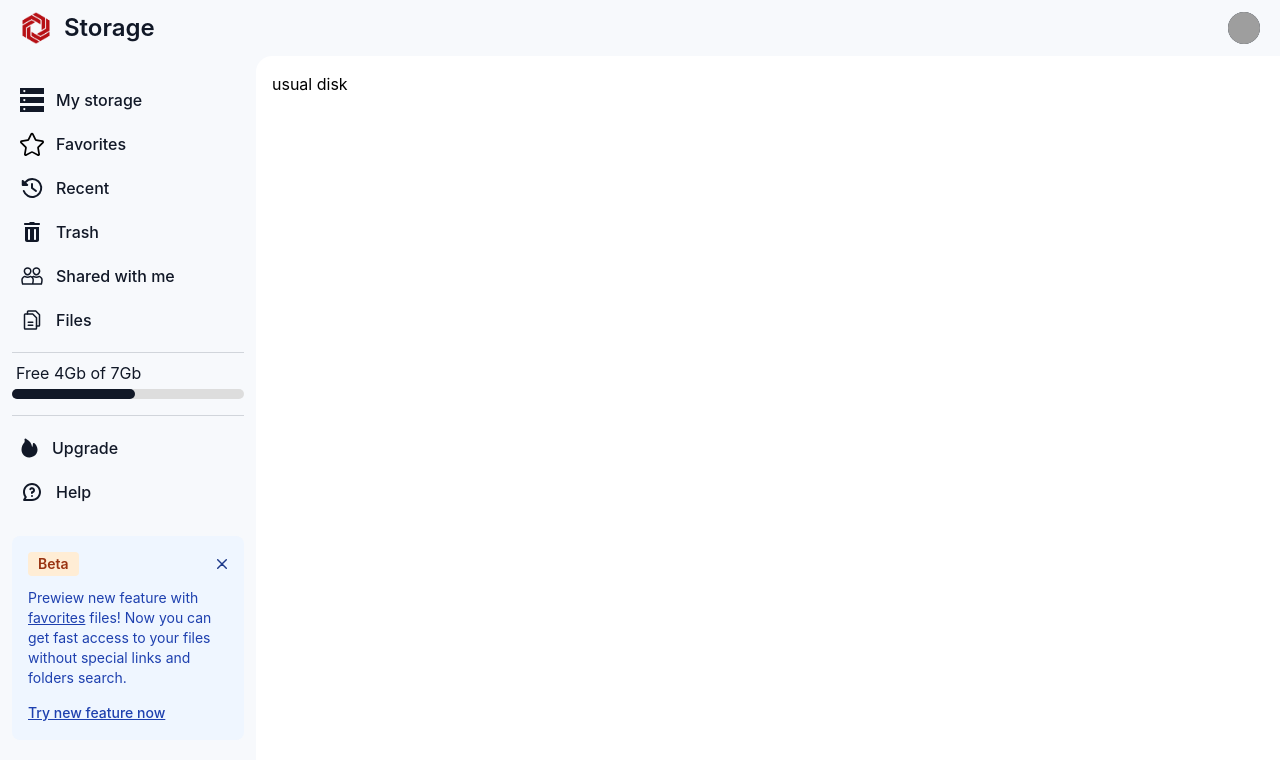
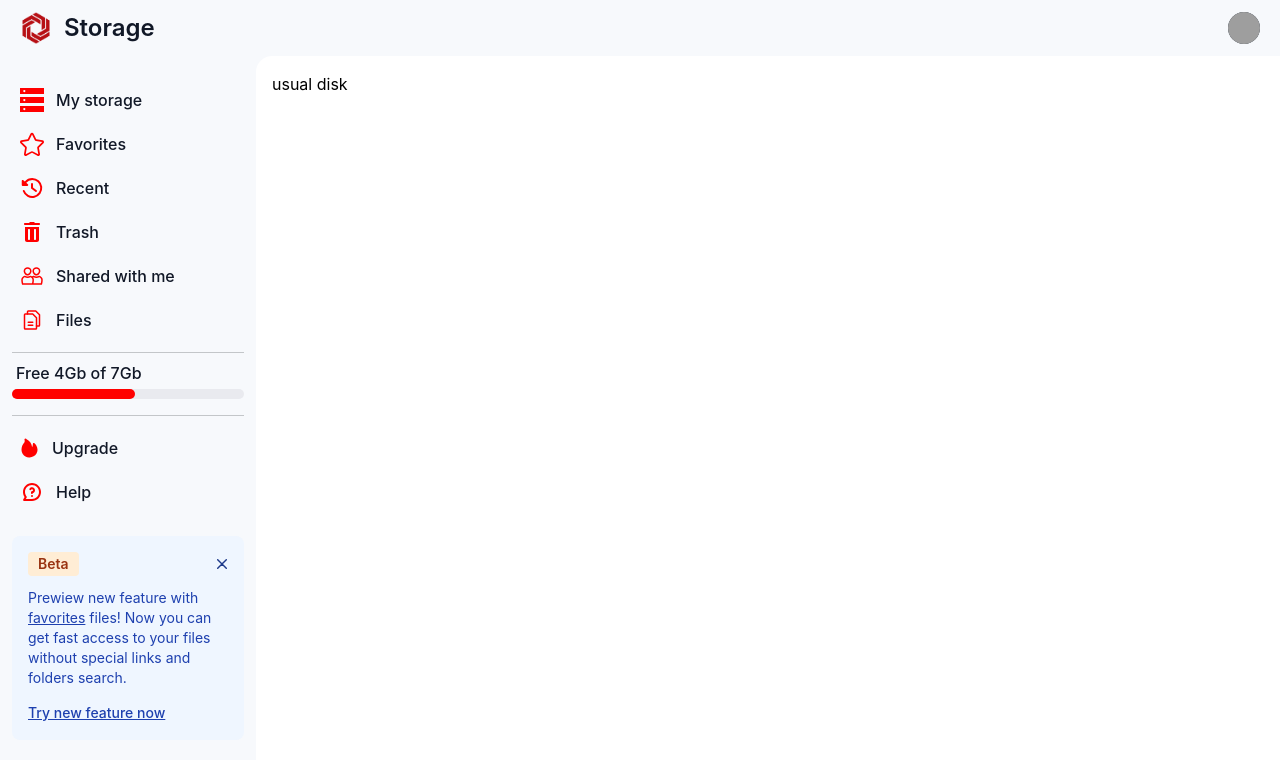
Before and after one commit to Calisthetic/file-storage-frontend, a React (Create React App) app: page /disk in a window 1280 px wide. Shown: the top 760 px of the page. Built offline with nearby package versions, Linux system fonts and the light colour scheme; grey boxes are pictures that could not be loaded.

Commit message:
modal customize ui

```diff
--- a/src/index.css
+++ b/src/index.css
@@ -7,16 +7,18 @@
   --backgroundLight: #f7f9fc;
   --backgroundDarkHover: #333639;
   --backgroundLightHover: #e3e6ee;
-  --backgroundSecondaryDark: #0f0f0f;
+  --backgroundSecondaryDark: #0f1316;
   --backgroundSecondaryLight: #ffffff;
   --backgroundThirdDark: #232629;
-  --backgroundThirdLight: #dddddd;
+  --backgroundThirdLight: #e9eaef;
   --backgroundAccentDark: #232629;
   --backgroundAccentLight: #ffffff;
+  --borderDark: #43464a;
+  --borderLight: #c3c6c9;
   --textDark: #dddddd;
   --textLight: #111827;
   --iconDark: #ff0000;
-  --iconLight: #111827;
+  --iconLight: #ff0000;
 }
 
 body,html {
--- a/src/routes/disk/disk.tsx
+++ b/src/routes/disk/disk.tsx
@@ -15,6 +15,7 @@ import DiskFiles from "./disk-files";
 import Box from '@mui/material/Box';
 import Typography from '@mui/material/Typography';
 import Modal from '@mui/material/Modal';
+import EditUIModal from "./edit-ui-modal";
 
 export default function Disk() {
   const adRef:any = useRef()
@@ -73,11 +74,11 @@ export default function Disk() {
     top: '50%',
     left: '50%',
     transform: 'translate(-50%, -50%)',
-    width: 400,
-    bgcolor: 'background.paper',
-    border: '2px solid #000',
+    width: "auto",
+    bgcolor: 'none',
     boxShadow: 24,
-    p: 4,
+    overflow: "hidden",
+    borderRadius: "16px"
   };
 
   return (
@@ -161,14 +162,12 @@ export default function Disk() {
         aria-describedby="modal-modal-description"
       >
         <Box sx={style}>
-          <p className=" font">Customize the interface</p>
-          <p>with your favourite colors!</p>
-          <div>ddkkdk</div>
+          <EditUIModal></EditUIModal>
         </Box>
       </Modal>
       <aside ref={sideBarRef} id="logo-sidebar"
-      className="fixed top-0 left-0 z-30 w-64 h-screen pt-20 transition-transform border-gray-200 sm:translate-x-0
-      -translate-x-full bg-backgroundLight dark:bg-backgroundDark dark:border-gray-700" aria-label="Sidebar">
+      className="fixed top-0 left-0 z-30 w-64 h-screen pt-20 transition-transform border-borderLight dark:border-borderDark sm:translate-x-0
+      -translate-x-full bg-backgroundLight dark:bg-backgroundDark" aria-label="Sidebar">
         <div className="h-full px-3 pb-4 overflow-y-auto bg-backgroundLight dark:bg-backgroundDark">
           <ul className="space-y-1 font-medium">
             <motion.li initial={{y: 20, opacity: 0}} animate={{y: 0, opacity: 1}} transition={{delay: 0.2, stiffness: 300, damping: 24}}>
@@ -186,7 +185,7 @@ export default function Disk() {
                 0 0 0 .948 2.203 2.351 2.351 0 0 0 2.449.131L16 27.811l7.26 3.908a2.367 2.367 0 0 0 2.449-.131 2.225 2.225 0 0 0
                 .947-2.203l-1.416-8.451 6.104-6.092c.603-.603.81-1.485.537-2.285zm-8.293 6.806a2.216 2.216 0 0 0-.627 1.934l1.416 8.451-7.26-3.906a2.361 2.361 0 0 0-2.235
                 0l-7.26 3.906 1.416-8.451a2.212 2.212 0 0 0-.626-1.934L2.31 13.271l8.326-1.24a2.306 2.306 0 0 0 1.743-1.268L16 3.251l3.62 7.513a2.31 2.31 0 0 0 1.742 1.268l8.328
-                1.24-6.102 6.091z" className="fill-icontWhite dark:fill-iconDark"></path>
+                1.24-6.102 6.091z" className="fill-iconLight dark:fill-iconDark"></path>
               </svg>
               <span className="ml-3">Favorites</span>
               </Link>
@@ -278,7 +277,7 @@ export default function Disk() {
             </motion.li> */}
           </ul>
           {/* Storage usage */}
-          <div className="mt-3 border-y pt-2 pb-4 border-gray-300 dark:border-gray-700">
+          <div className="mt-3 font-medium border-y pt-2 pb-4 border-borderLight dark:border-borderDark">
             <motion.span className=" font-meduim flex-1 ml-1 text-textLight dark:text-textDark"
               initial={{y: 20, opacity: 0}}
               animate={{y: 0, opacity: 1}}
--- /dev/null
+++ b/src/routes/disk/edit-ui-modal.tsx
@@ -0,0 +1,61 @@
+import { useRef} from 'react';
+
+export default function EditUIModal() {
+  const primaryBackgroundRef:any = useRef()
+  const secondaryBackgroundRef:any = useRef()
+  const thirdBackgroundRef:any = useRef()
+  const backgroundHoverRef:any = useRef()
+  const borderRef:any = useRef()
+  const textRef:any = useRef()
+  const iconRef:any = useRef()
+
+  let isDarkMode:boolean = false;
+  if (window.matchMedia && window.matchMedia('(prefers-color-scheme: dark)').matches) {
+    isDarkMode = true
+  }
+
+  function ChangeTheme(e:any) {
+    // if (inputColor.current) {
+    //   document.documentElement.style
+    //   .setProperty('--textDark', inputColor.current.value);
+    // }
+  }
+
+  return (
+    <div className="text-textLight dark:text-textDark bg-backgroundSecondaryLight dark:bg-backgroundSecondaryDark
+    rounded-2xl w-full h-full justify-center text-center">
+      <p className="py-2 px-3 border-b-2 whitespace-nowrap text-xl font-bold
+      border-borderLight dark:border-borderDark">Customize the interface</p>
+      <div className="whitespace-nowrap pt-2 pb-4 px-3 font-medium w-full">
+        <div className=" my-2 flex justify-between">
+          <span className="mr-2">text</span>
+          <input ref={textRef} type="color" onInput={ChangeTheme} defaultValue={isDarkMode ? "dddddd" : "111827"}></input>
+        </div>
+        <div className=" my-2 flex justify-between">
+          <span className="mr-2">icons</span>
+          <input ref={iconRef} type="color" onInput={ChangeTheme} defaultValue={isDarkMode ? "#ff0000" : "#ff0000"}></input>
+        </div>
+        <div className=" my-2 flex justify-between">
+          <span className="mr-2">borders</span>
+          <input ref={borderRef} type="color" onInput={ChangeTheme} defaultValue={isDarkMode ? "#43464a" : "#c3c6c9"}></input>
+        </div>
+        <div className=" my-2 flex justify-between">
+          <span className="mr-2">primary backgroung</span>
+          <input ref={primaryBackgroundRef} type="color" onInput={ChangeTheme} defaultValue={isDarkMode ? "#131619" : "#f7f9fc"}></input>
+        </div>
+        <div className=" my-2 flex justify-between">
+          <span className="mr-2">secondary backgroung</span>
+          <input ref={secondaryBackgroundRef} type="color" onInput={ChangeTheme} defaultValue={isDarkMode ? "#0f1316" : "#ffffff"}></input>
+        </div>
+        <div className=" my-2 flex justify-between">
+          <span className="mr-2">third backgroung</span>
+          <input ref={thirdBackgroundRef} type="color" onInput={ChangeTheme} defaultValue={isDarkMode ? "#232629" : "#e9eaef"}></input>
+        </div>
+        <div className=" my-2 flex justify-between">
+          <span className="mr-2">hover backgroung</span>
+          <input ref={backgroundHoverRef} type="color" onInput={ChangeTheme} defaultValue={isDarkMode ? "#333639" : "#e3e6ee"}></input>
+        </div>
+      </div>
+    </div>
+  )
+}
--- a/tailwind.config.js
+++ b/tailwind.config.js
@@ -14,8 +14,10 @@ module.exports = {
         backgroundSecondaryLight: "var(--backgroundSecondaryLight)",
         backgroundThirdDark: "var(--backgroundThirdDark)",
         backgroundThirdLight: "var(--backgroundThirdLight)",
-        backgroundAccentDark: "var(--backgroundAccentDark)",
-        backgroundAccentLight: "var(--backgroundAccentLight)",
+        //backgroundAccentDark: "var(--backgroundAccentDark)",
+        //backgroundAccentLight: "var(--backgroundAccentLight)",
+        borderDark: "var(--borderDark)",
+        borderLight: "var(--borderLight)",
         textDark: "var(--textDark)",
         textLight: "var(--textLight)",
         iconDark: "var(--iconDark)",
```
